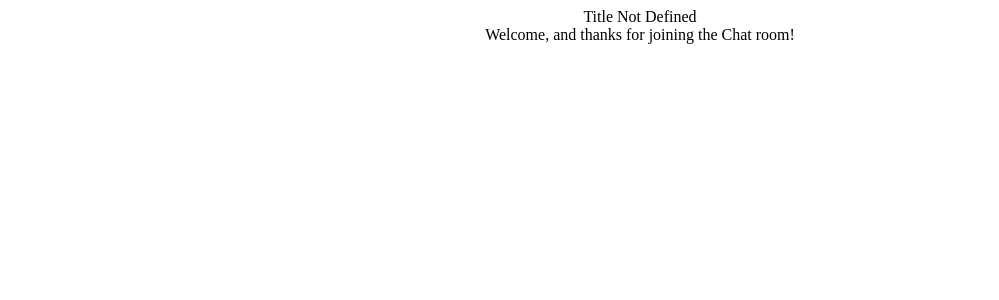
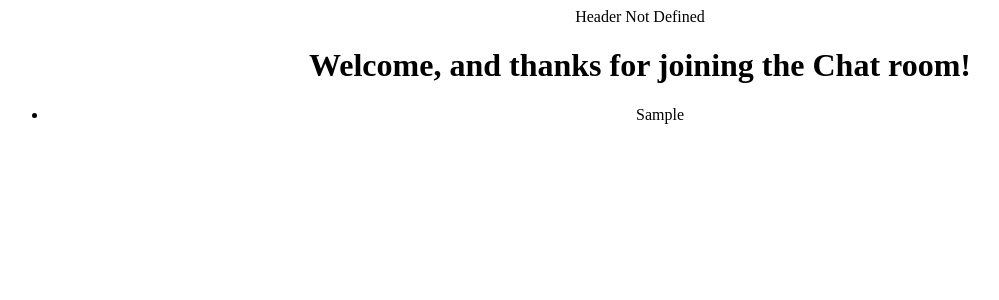
Before and after one commit to DanielBL01/lets-chat-frontend, a React (Create React App) app: page / in a window 1280 px wide. Both pictures are taken after typing "Sample" into the empty fields and a click on the input "Find a Chat Room". Shown: the top 300 px of the page, without its empty margins (0-999 px from the left). Built offline with nearby package versions, Linux system fonts and the light colour scheme; no server answers; the HTML template or start-up script is replaced by a standard one.

Commit message:
add socket.io

```diff
--- a/src/App.js
+++ b/src/App.js
@@ -1,5 +1,5 @@
 import React, { Component } from 'react';
-import Title from './Title';
+import Header from './Header';
 import Homepage from './Homepage';
 import Chat from './Chat';
 import './App.css';
@@ -33,14 +33,14 @@ class App extends Component {
   render() {
     let renderPage;
     if (this.state.page === 'homepage') {
-      renderPage = <Homepage page='homepage' name={this.state.name} setName={this.setName} setPage={this.setPage} />;
+      renderPage = <Homepage page='homepage' name={this.state.name} setName={this.setName} setPage={this.setPage} setRoom={this.setRoom} />;
     } else if (this.state.page === 'chat') {
-      renderPage = <Chat page='chat' name={this.state.name} setName={this.setName} setPage={this.setPage} />;
+      renderPage = <Chat page='chat' name={this.state.name} room={this.state.room} setName={this.setName} setPage={this.setPage} setRoom={this.setRoom} />;
     }
 
     return (
       <div className='App'>
-        <Title />
+        <Header />
         {renderPage}
       </div>
     )
--- a/src/Chat.js
+++ b/src/Chat.js
@@ -1,10 +1,42 @@
 import React, { Component } from 'react';
-// import socket from './Socket';
+import socket from './Socket';
 
 class Chat extends Component {
+    constructor(props) {
+        super(props);
+        this.state = {
+            messages: []
+        };
+    }
+
+    componentDidMount() {
+        this.connectSocket();
+    }
+
+    connectSocket() {
+        socket.emit('join', 'single_test_room');
+
+        var temp = this.state.messages;
+        temp.push(this.props.name);
+        this.setState({
+            messages: temp
+        });
+
+        console.log(this.state.messages);
+    }
+
     render() {
+        var displayMessages = this.state.messages.map(message =>
+            <li>{message}</li>
+        );
+
         return (
-            <div>Welcome, and thanks for joining the Chat room!</div>
+            <div>
+                <h1>Welcome, and thanks for joining the Chat room!</h1>
+                <ul>
+                    {displayMessages}
+                </ul>
+            </div>
         )
     }
 }
--- a/src/Title.js
+++ b/src/Header.js
@@ -1,18 +1,18 @@
 import React, { Component } from 'react';
 import axios from 'axios';
 
-class Title extends Component {
+class Header extends Component {
     constructor(props) {
         super(props);
         this.state = {
-            title: 'Title Not Defined'
-        }
+            header: 'Header Not Defined'
+        };
     };
 
     async componentDidMount() {
-        await axios.get('/title').then(res => {
+        await axios.get('/header').then(res => {
             this.setState({
-                title: res.data
+                header: res.data
             });
         });
     };
@@ -20,13 +20,13 @@ class Title extends Component {
     render() {
         return (
             <div>
-                {this.state.title}
+                {this.state.header}
             </div>
         );
     }
 }
 
-export default Title;
+export default Header;
 
 /*
 
--- a/src/Homepage.js
+++ b/src/Homepage.js
@@ -21,8 +21,9 @@ class Homepage extends Component {
 
         if (this.props.name.length > 0) {
             try {
-                var room = await axios.get('/findNewRoom');
-                this.props.setRoom(room);
+                await axios.get('/findNewRoom').then(res => {
+                    this.props.setRoom(res.data)
+                });
             } catch(err) {
                 console.log(err);
             }
```
